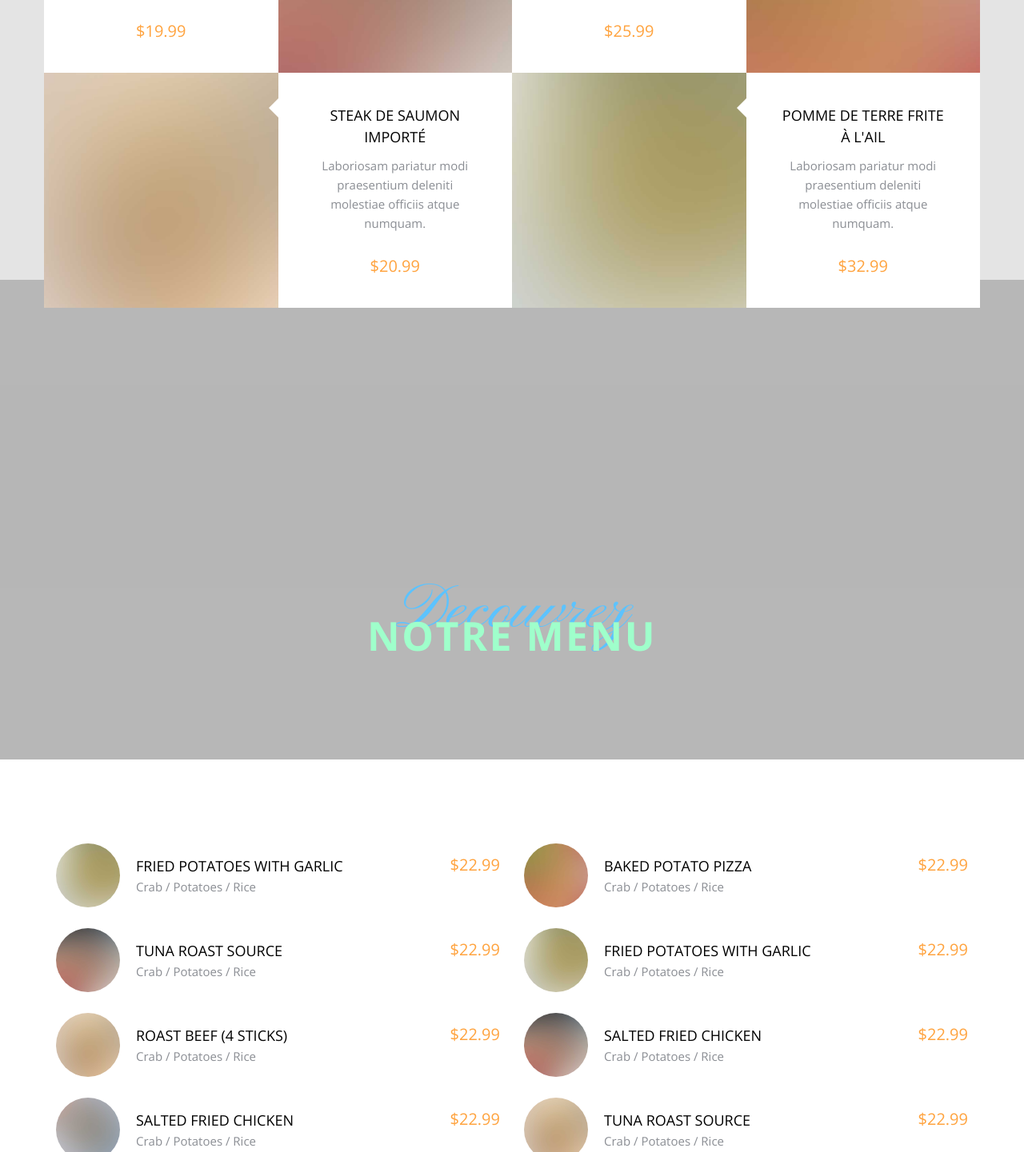
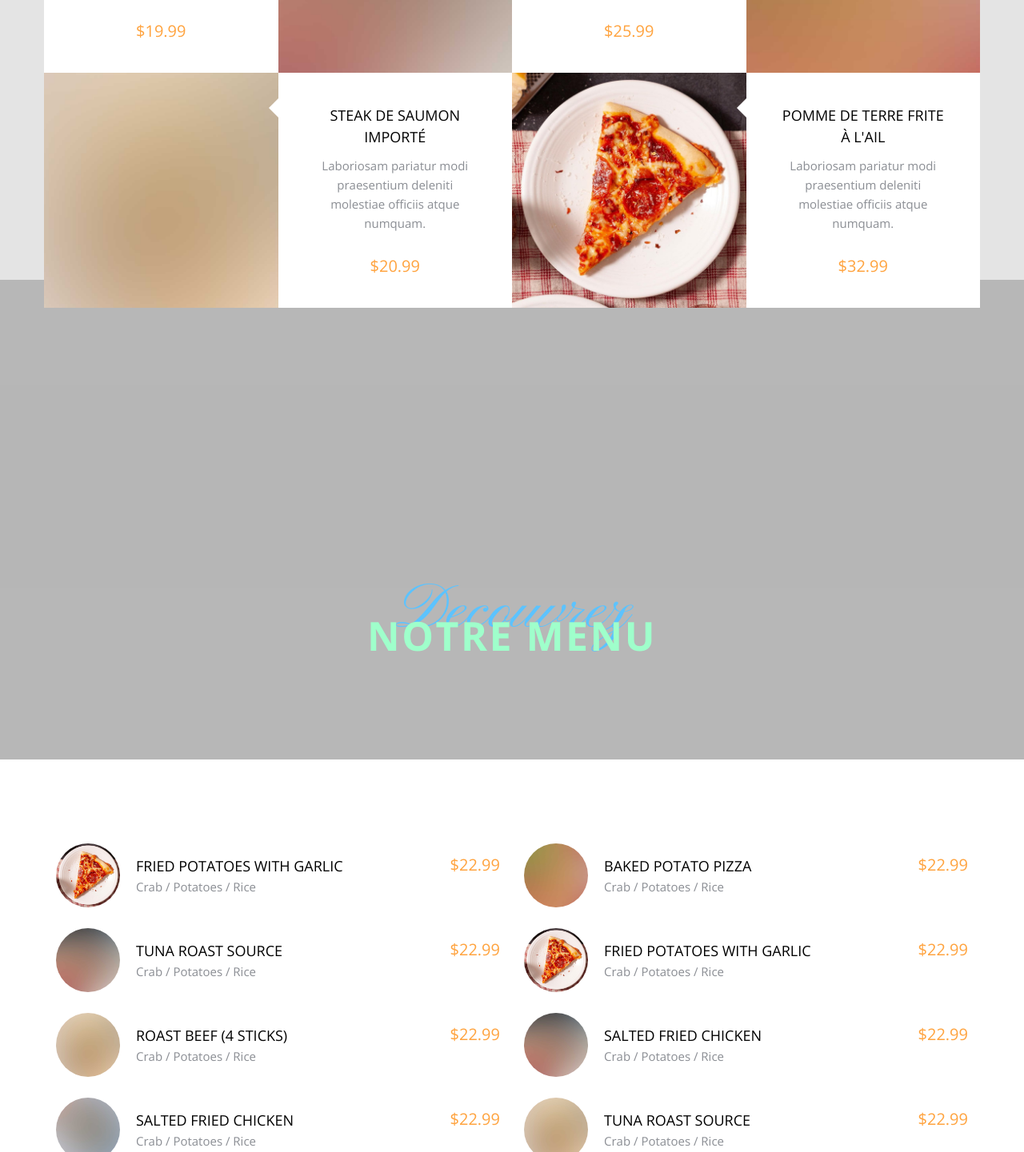
Before and after one commit to NguyenHuyHoangRennes2/SiteResto, a website: page resto/index.html in a window 1280 px wide. Shown: the part 2314-3755 px from the top of the page at 80% size. Drawn offline with nearby package versions, Linux system fonts and the light colour scheme; files whose address does not match are found by name.

Commit message:
ajouter l'image de Pizza

```diff
--- a/resto/index.html
+++ b/resto/index.html
@@ -130,7 +130,7 @@
             <div class="half">
 
               <div class="probootstrap-cell probootstrap-animate" data-animate-effect="fadeIn">
-                <div class="image" style="background-image: url(img/img_square_1.jpg);"></div>
+                <div class="image" style="background-image: url(img/Pizza.jpg);"></div>
                 <div class="text text-center">
                   <h3>Pizza aux pommes de terre cuites</h3>
                   <p>Laboriosam pariatur modi praesentium deleniti molestiae officiis atque numquam.</p>
@@ -174,7 +174,7 @@
                 </div>
               </div>
               <div class="probootstrap-cell probootstrap-animate" data-animate-effect="fadeIn">
-                <div class="image" style="background-image: url(img/img_square_1.jpg);"></div>
+                <div class="image" style="background-image: url(img/Pizza.jpg);"></div>
                 <div class="text text-center">
                   <h3>Pomme de terre frite à l'ail</h3>
                   <p>Laboriosam pariatur modi praesentium deleniti molestiae officiis atque numquam.</p>
@@ -207,7 +207,7 @@
           <div class="col-md-6">
             <ul class="menus">
               <li>
-                <figure class="image"><img src="img/img_square_1.jpg" alt="Free Bootstrap Template by uicookies.com"></figure>
+                <figure class="image"><img src="img/Pizza.jpg" alt="Free Bootstrap Template by uicookies.com"></figure>
                 <div class="text">
                   <span class="price">$22.99</span>
                   <h3>Fried Potatoes with Garlic</h3>
@@ -251,7 +251,7 @@
                 </div>
               </li>
               <li>
-                <figure class="image"><img src="img/img_square_1.jpg" alt="Free Bootstrap Template by uicookies.com"></figure>
+                <figure class="image"><img src="img/Pizza.jpg" alt="Free Bootstrap Template by uicookies.com"></figure>
                 <div class="text">
                   <span class="price">$22.99</span>
                   <h3>Fried Potatoes with Garlic</h3>
```
Also changed, not shown: resto/img/Pizza.jpg (added).
